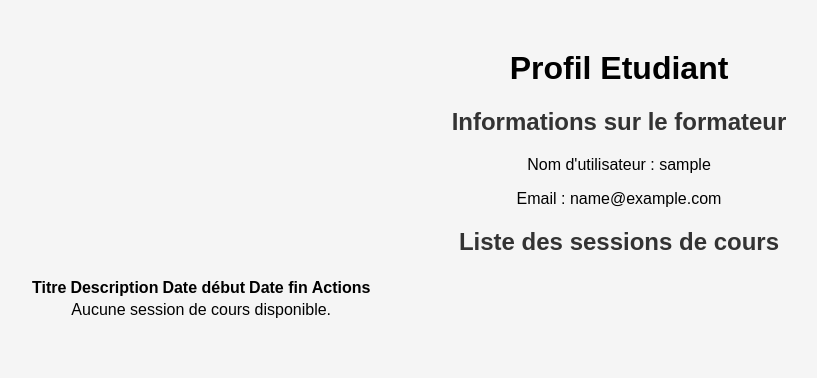
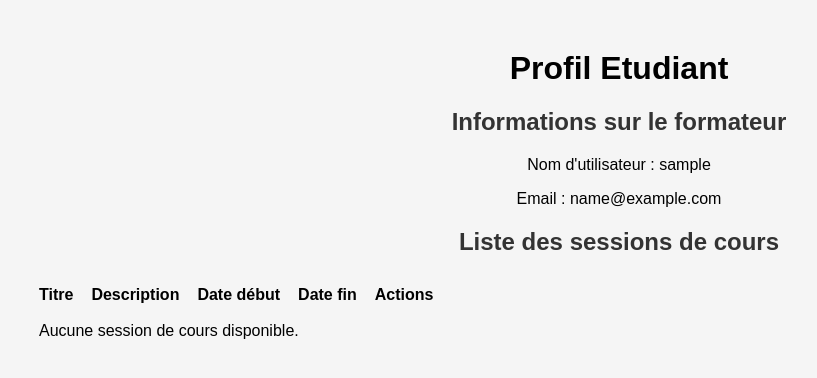
Before and after one commit to Ludivine04/Tests-Python-Django, a Django app: page /etudiants in a window 1280 px wide. Shown: the top 378 px of the page, without its empty margins (21-838 px from the left). Run offline with Django 5.2, Linux system fonts and the light colour scheme; the visitor is signed in with stand-in values (Sample User, id 1); data that the repository does not hold is empty.

Commit message:
last commit

```diff
--- a/cours/templates/cours/enquete/resultat.html
+++ b/cours/templates/cours/enquete/resultat.html
@@ -1,3 +1,5 @@
+<!-- cours/templates/cours/resultat.html -->
+
 <!DOCTYPE html>
 <html lang="fr">
 <head>
--- a/cours/templates/cours/utilisateurs/etudiants.html
+++ b/cours/templates/cours/utilisateurs/etudiants.html
@@ -10,6 +10,7 @@
             background-color: #f5f5f5;
             text-align: center;
             margin: 50px;
+
         }
 
         h2 {
@@ -32,6 +33,16 @@
 
         button:hover {
             background-color: #45a049;
+        }
+
+        body.tr {
+            text-align: center;
+        }
+
+        table th,
+        table td {
+    padding: 8px;
+    text-align: left;
         }
     </style>
     <input type="hidden" name="nom" value="{{ user.last_name }}">
--- a/urls.py
+++ b/urls.py
@@ -59,8 +59,4 @@ urlpatterns = [
     path('enquete/resultat', resultat, name='resultat'),
 
     path('api/token/', CustomTokenObtainPairView, name='token_obtain_pair'),
-
-
-
-
 ]
```
Also changed, not shown: cours/static/js/script.js (deleted, +0 -21 lines), cours/views.py (+1 -32 lines).
